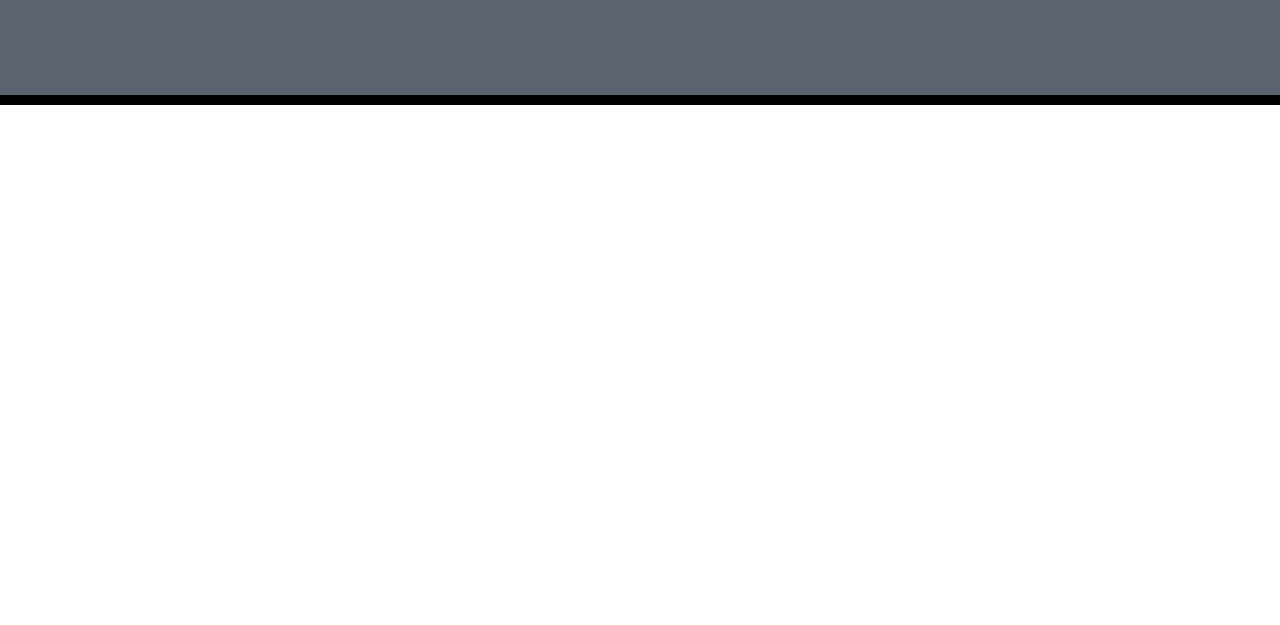
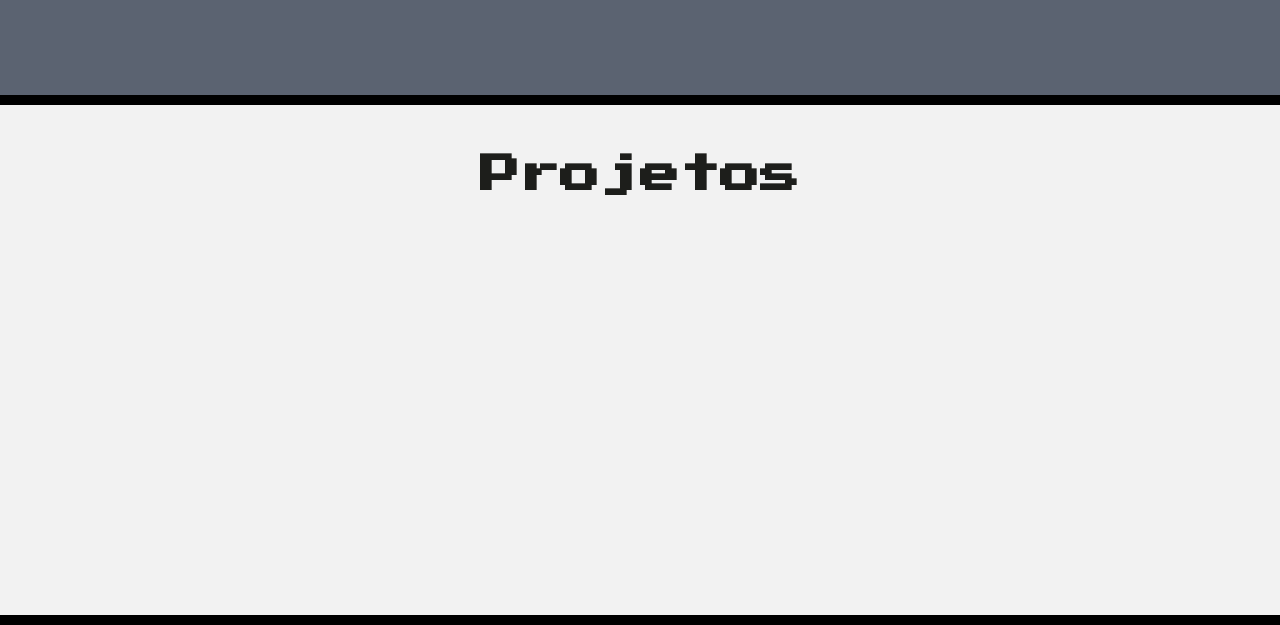
Before and after one commit to ventur41/ventur41.github.io, a plain HTML site: page index.html in a window 1280 px wide. Shown: the part 1537-2162 px from the top of the page. Before the commit the page ends 1642 px from the top, so only its background shows below. Drawn offline with Linux system fonts and the light colour scheme.

Commit message:
Create the Project Section

```diff
--- a/css/components/banner.css
+++ b/css/components/banner.css
@@ -1,9 +1,9 @@
 .banner{
     box-sizing: border-box;
     background-color: #1d1e1b;
- /*    background-image: url(../../assets/img/photo.png);
-    background-repeat: no-repeat; */
-/*     background-size: 100%; */
+ /* background-image: url(../../assets/img/photo.png);
+    background-repeat: no-repeat;
+    background-size: 100%; */
     height: 800px;
     border-bottom: 10px solid #000000;
     padding-left: 240px;
--- a/css/components/main-title.css
+++ b/css/components/main-title.css
@@ -10,3 +10,8 @@
     text-shadow: none;
     text-align: center;
 }
+
+.main-title.-third{
+    text-align: center;
+    text-shadow: none;
+}
--- a/css/components/section.css
+++ b/css/components/section.css
@@ -10,3 +10,9 @@
 .section .main-title{
     margin-bottom: 60px;
 }
+
+.section.-project{
+    height: 520px;
+    background-color: #F2F2F2;
+    border-bottom: 10px solid #000000;
+}
--- a/index.html
+++ b/index.html
@@ -157,6 +157,10 @@
                 </article>
             </div>
         </section>
+
+        <section class="section -project">
+            <h2 class="main-title -third">Projetos</h2>
+        </section>
     </main>
 </body>
 
```
